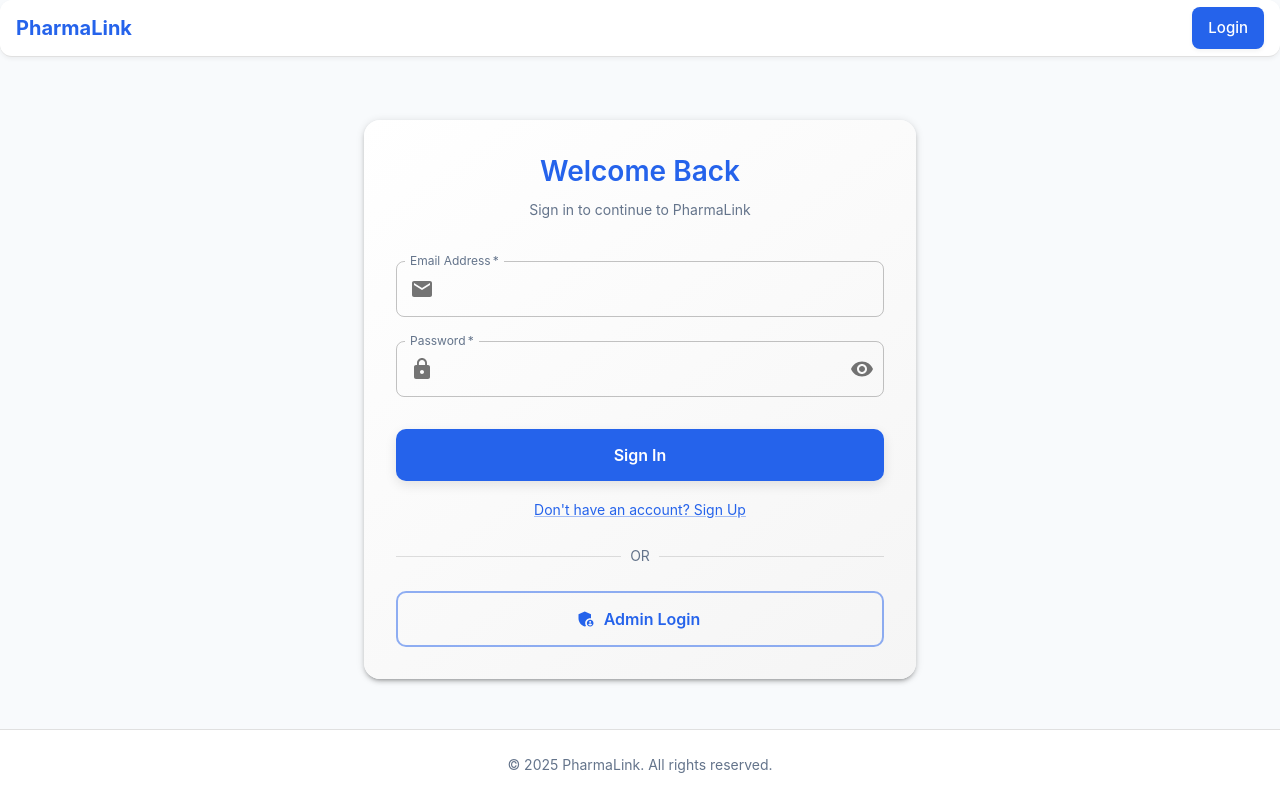
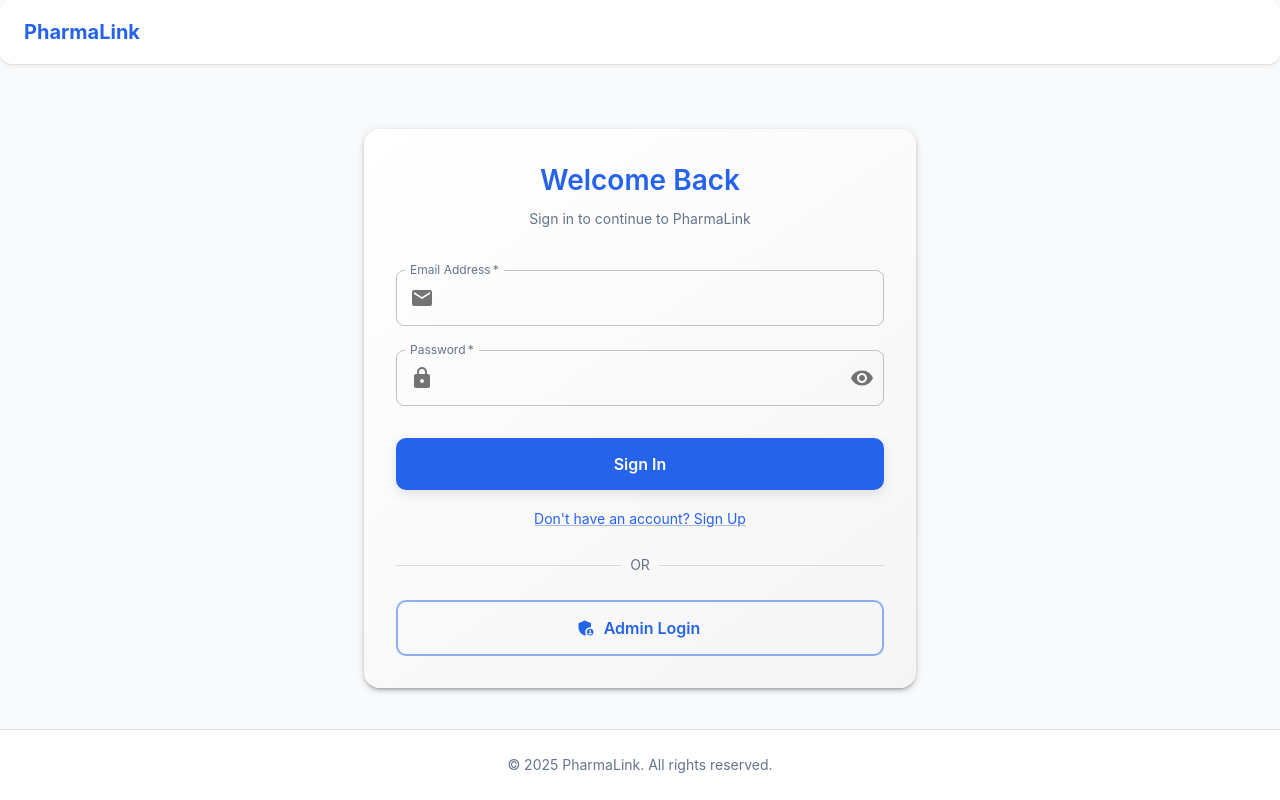
Before and after one commit to UsmanShaikh24/Pharmalink-Website, a React (Vite) app in the folder pharmalink-frontend/: page /login in a window 1280 px wide. Built offline with nearby package versions, Linux system fonts and the light colour scheme.

Commit message:
Update Layout.jsx

```diff
--- a/pharmalink-frontend/src/components/Layout.jsx
+++ b/pharmalink-frontend/src/components/Layout.jsx
@@ -120,8 +120,8 @@ const Layout = ({ children }) => {
   const navItems = isAdmin ? adminNavItems : userNavItems;
 
   const drawer = (
-    <Box sx={{ textAlign: 'center', width: 250 }}>
-      <Typography variant="h6" sx={{ my: 2, px: 2 }}>
+    <Box onClick={handleDrawerToggle} sx={{ textAlign: 'center' }}>
+      <Typography variant="h6" sx={{ my: 2 }}>
         {isAdmin ? 'Admin Panel' : 'PharmaLink'}
       </Typography>
       <Divider />
@@ -132,7 +132,6 @@ const Layout = ({ children }) => {
             component={RouterLink}
             to={item.path}
             selected={isActivePath(item.path)}
-            onClick={handleDrawerToggle}
             sx={{
               '&.Mui-selected': {
                 backgroundColor: 'primary.light',
@@ -141,12 +140,9 @@ const Layout = ({ children }) => {
                   color: 'primary.main',
                 },
               },
-              '&:hover': {
-                backgroundColor: 'action.hover',
-              },
             }}
           >
-            <ListItemIcon sx={{ minWidth: 40 }}>
+            <ListItemIcon>
               {item.icon}
             </ListItemIcon>
             <ListItemText primary={item.label} />
@@ -163,64 +159,20 @@ const Layout = ({ children }) => {
         flexDirection: 'column',
         minHeight: '100vh',
         backgroundColor: 'background.default',
-        width: '100%',
-        overflowX: 'hidden',
       }}
     >
       {!isAdminLoginPage && (
         <AppBar
-          position="fixed"
-          elevation={1}
+          position="sticky"
+          elevation={0}
           sx={{
             backgroundColor: 'background.paper',
             borderBottom: 1,
             borderColor: 'divider',
           }}
         >
-          <Container maxWidth="xl" sx={{ px: { xs: 1, sm: 2 } }}>
-            <Toolbar
-              disableGutters
-              sx={{
-                minHeight: { xs: '56px' },
-                justifyContent: 'space-between'
-              }}
-            >
-              {/* Mobile menu icon */}
-              <IconButton
-                size="medium"
-                edge="start"
-                aria-label="menu"
-                onClick={handleDrawerToggle}
-                sx={{
-                  color: 'primary.main',
-                  display: { xs: 'flex', md: 'none' },
-                  mr: 1,
-                  '&:hover': {
-                    backgroundColor: 'rgba(25, 118, 210, 0.04)',
-                  },
-                }}
-              >
-                <MenuIcon />
-              </IconButton>
-
-              {/* Logo for mobile */}
-              <Typography
-                variant="h6"
-                noWrap
-                component={RouterLink}
-                to={isAdmin ? '/admin' : '/'}
-                sx={{
-                  display: { xs: 'flex', md: 'none' },
-                  fontWeight: 700,
-                  color: 'primary.main',
-                  textDecoration: 'none',
-                  fontSize: { xs: '1.1rem', sm: '1.25rem' },
-                  flexGrow: 0,
-                }}
-              >
-                {isAdmin ? 'Admin Panel' : 'PharmaLink'}
-              </Typography>
-
+          <Container maxWidth="xl">
+            <Toolbar disableGutters>
               {/* Logo for desktop */}
               <Typography
                 variant="h6"
@@ -230,6 +182,38 @@ const Layout = ({ children }) => {
                 sx={{
                   mr: 2,
                   display: { xs: 'none', md: 'flex' },
+                  fontWeight: 700,
+                  color: 'primary.main',
+                  textDecoration: 'none',
+                }}
+              >
+                {isAdmin ? 'Admin Panel' : 'PharmaLink'}
+              </Typography>
+
+              {/* Mobile menu icon */}
+              <Box sx={{ flexGrow: 1, display: { xs: 'flex', md: 'none' } }}>
+                <IconButton
+                  size="large"
+                  aria-label="account of current user"
+                  aria-controls="menu-appbar"
+                  aria-haspopup="true"
+                  onClick={handleDrawerToggle}
+                  color="inherit"
+                >
+                  <MenuIcon />
+                </IconButton>
+              </Box>
+
+              {/* Logo for mobile */}
+              <Typography
+                variant="h6"
+                noWrap
+                component={RouterLink}
+                to={isAdmin ? '/admin' : '/'}
+                sx={{
+                  mr: 2,
+                  display: { xs: 'flex', md: 'none' },
+                  flexGrow: 1,
                   fontWeight: 700,
                   color: 'primary.main',
                   textDecoration: 'none',
@@ -261,14 +245,12 @@ const Layout = ({ children }) => {
               </Box>
 
               {/* User menu */}
-              <Box sx={{ ml: { xs: 1, md: 2 } }}>
+              <Box sx={{ flexGrow: 0 }}>
                 {isAuthenticated ? (
                   <>
                     <Tooltip title="Open settings">
                       <IconButton onClick={handleOpenUserMenu} sx={{ p: 0 }}>
-                        <Avatar sx={{ bgcolor: 'primary.main' }}>
-                          {user?.name?.[0]?.toUpperCase() || 'U'}
-                        </Avatar>
+                        <Avatar>{user?.name?.[0] || 'U'}</Avatar>
                       </IconButton>
                     </Tooltip>
                     <Menu
@@ -293,15 +275,22 @@ const Layout = ({ children }) => {
                     </Menu>
                   </>
                 ) : (
+                  location.pathname !== '/login' && (
                     <Button
                       component={RouterLink}
                       to="/login"
+                      variant="contained"
                       color="primary"
-                    variant="contained"
-                    size="medium"
+                      sx={{
+                        backgroundColor: isActivePath('/login') ? 'primary.dark' : 'primary.main',
+                        '&:hover': {
+                          backgroundColor: 'primary.dark',
+                        },
+                      }}
                     >
                       Login
                     </Button>
+                  )
                 )}
               </Box>
             </Toolbar>
@@ -309,9 +298,9 @@ const Layout = ({ children }) => {
         </AppBar>
       )}
 
+      <Box component="nav">
         <Drawer
           variant="temporary"
-        anchor="left"
           open={mobileOpen}
           onClose={handleDrawerToggle}
           ModalProps={{
@@ -321,26 +310,24 @@ const Layout = ({ children }) => {
             display: { xs: 'block', md: 'none' },
             '& .MuiDrawer-paper': {
               boxSizing: 'border-box',
-            width: 250,
+              width: 240,
               backgroundColor: 'background.paper',
-            mt: '56px', // Match the AppBar height
             },
           }}
         >
           {drawer}
         </Drawer>
+      </Box>
 
       <Box
         component="main"
         sx={{
           flexGrow: 1,
           width: '100%',
-          mt: '56px', // Match the AppBar height
+          backgroundColor: 'background.default',
         }}
       >
-        <div className="mobile-container">
         {children}
-        </div>
       </Box>
 
       {!isAdmin && (
```
Lines whose indentation alone changed are shown as unchanged.
